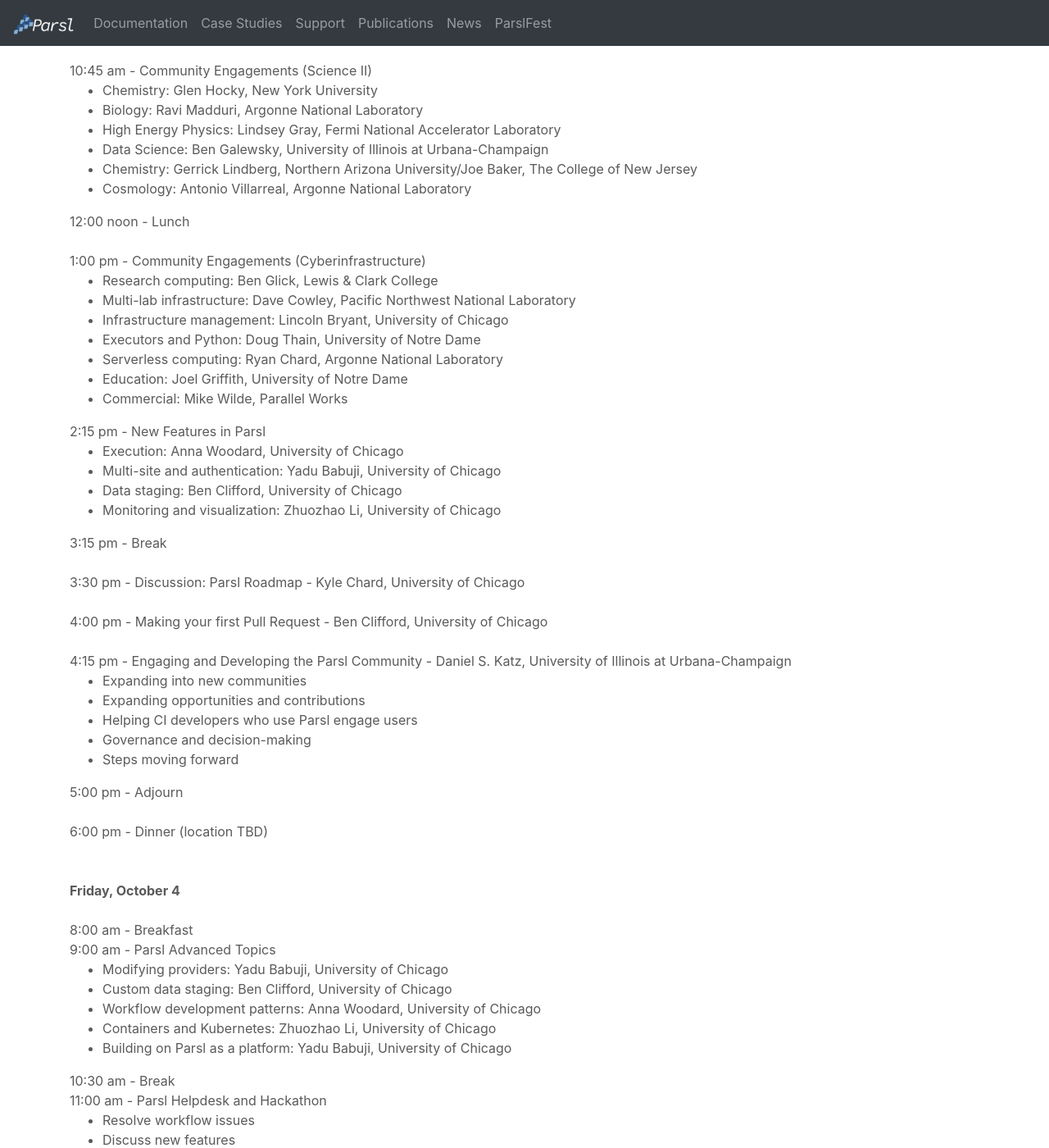
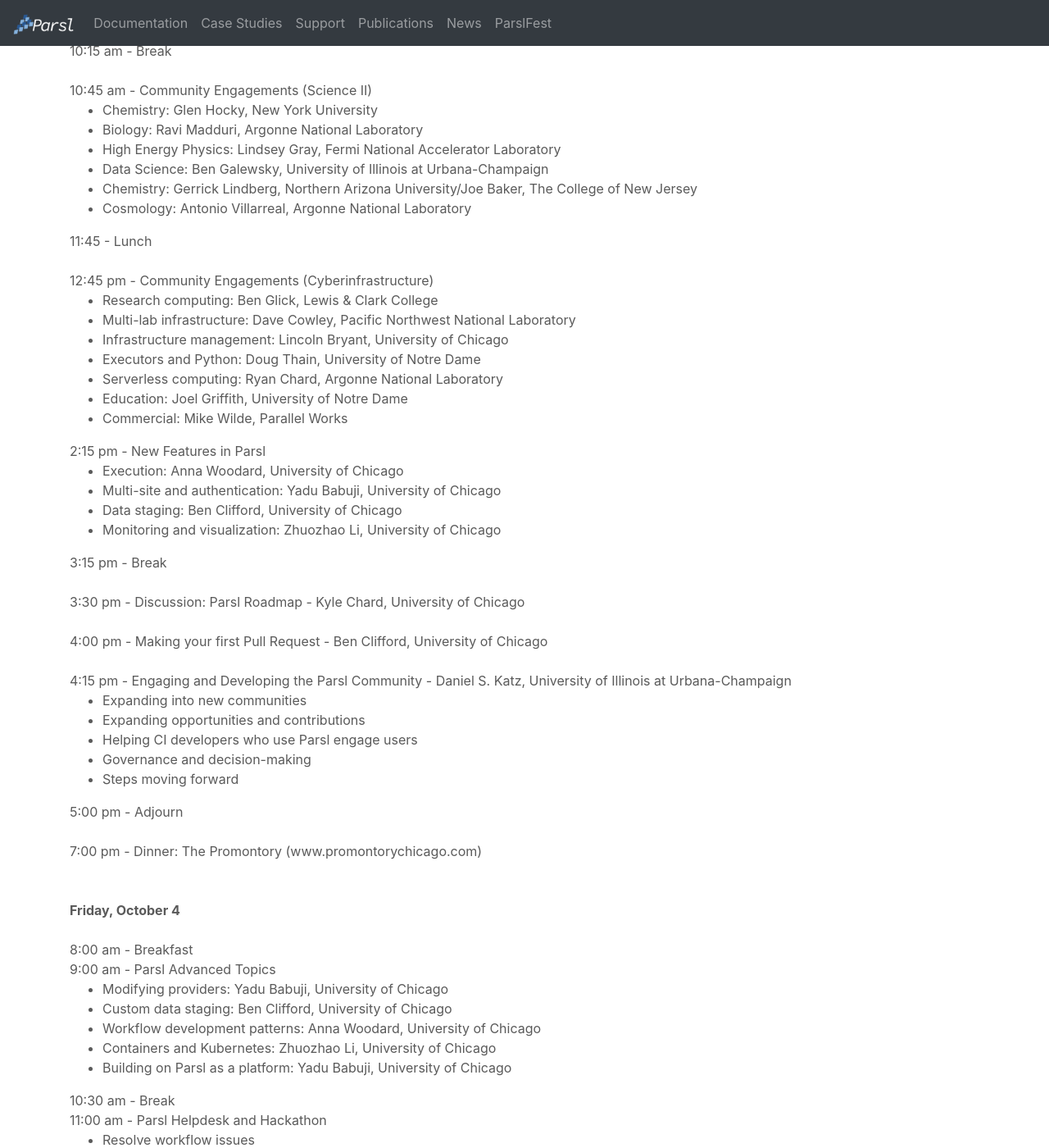
Before and after one commit to Parsl/parsl.github.io, a Jekyll site: the page built from parslfest.html, in a window 1280 px wide and 1400 px high, scrolled down 743 px. Shown: the whole window at 82% size. Built offline with Jekyll 4.4.1, drawn with Linux system fonts in a browser that asks for light colours; some of the changed text lies outside the part shown.

Commit message:
Updating schedule

```diff
--- a/parslfest.html
+++ b/parslfest.html
@@ -65,9 +66,9 @@
         <li>Cosmology: Antonio Villarreal, Argonne National Laboratory</li>
       </ul>
 
-      12:00 noon - Lunch <br /><br />
+      11:45 - Lunch <br /><br />
 
-      1:00 pm - Community Engagements (Cyberinfrastructure)
+      12:45 pm - Community Engagements (Cyberinfrastructure)
       <ul>
           <li>Research computing: Ben Glick, Lewis &amp; Clark College</li>
           <li>Multi-lab infrastructure: Dave Cowley, Pacific Northwest National Laboratory</li>
@@ -103,7 +104,7 @@
 
       5:00 pm - Adjourn <br /><br />
 
-      6:00 pm - Dinner (location TBD)
+      7:00 pm - Dinner: The Promontory (www.promontorychicago.com)
 
       <br /><br /><br />
       <b>Friday, October 4</b>
```
Also changed, not shown: other parts of parslfest.html (+1 -0 lines).
